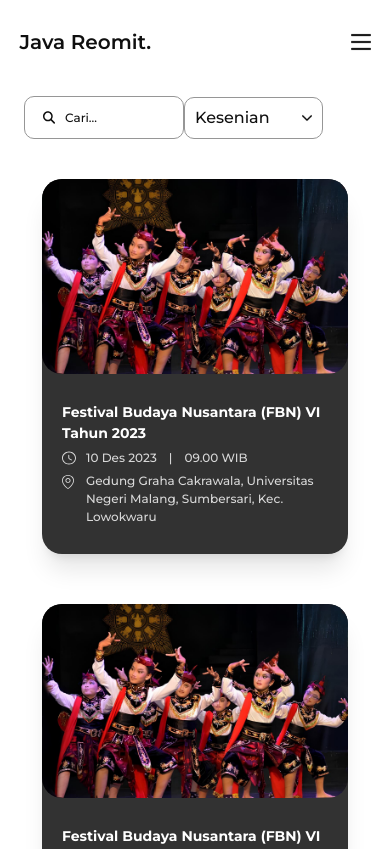
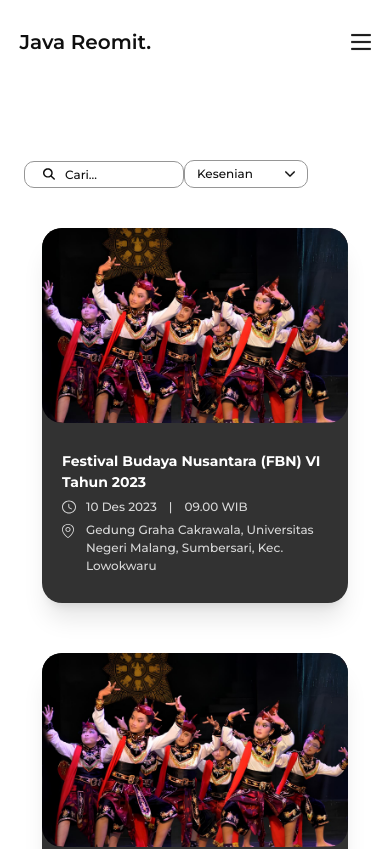
Before and after one commit to hmdnu/java-reomit, a Next.js app: page /kegiatan in a window 390 px wide. Shown: the top 849 px of the page. Built offline with nearby package versions, Linux system fonts and the light colour scheme.

Commit message:
fix: filter dropdown

```diff
--- a/app/kegiatan/page.tsx
+++ b/app/kegiatan/page.tsx
@@ -8,13 +8,13 @@ export const metadata = {
 
 export default function page() {
   return (
-    <section className="mt-24 md:mt-32 w-full md:w-[75%] m-auto">
+    <section className="mt-24 max-sm:mt-40 md:mt-32 w-full md:w-[75%] m-auto">
       <div>
         <div className="text-fontPrimary m-auto mx-6 sm:mx-16 sm:justify-between md:justify-start flex md:gap-[32px] items-center">
           <h1 className="hidden sm:text-h2 font-bold ">Event</h1>
           <SearchBar />
 
-          <FilterDropdown classValue="h-[]" title={"Kesenian"}>
+          <FilterDropdown classValue="sm:py-[7px] py-[4px] px-3 sm:text-h6 text-h7" title={"Kesenian"}>
             <FilterButton>Button 1</FilterButton>
             <FilterButton>Button 2</FilterButton>
             <FilterButton>Button 3</FilterButton>
--- a/components/FilterDropdown/FilterDropdown.tsx
+++ b/components/FilterDropdown/FilterDropdown.tsx
@@ -29,11 +29,10 @@ export default function FilterDropdown({ title, children, classValue }: Props) {
 
   return (
     <div className="relative z-10">
-      <div>
       <div
         id="drop-btn"
         onClick={() => isDropDown((prev) => !prev)}
-          className={`px-[10px] py-2 sm:px-3 sm:py-[14px] sm:w-[200px] sm:justify-between cursor-pointer border rounded-[10px] border-fontSecondary font-medium flex gap-8 items-center ${classValue}`}
+        className={`cursor-pointer border rounded-[10px] border-fontSecondary font-medium flex gap-8 ${classValue}`}
       >
         {title}
         <Image
@@ -43,7 +42,6 @@ export default function FilterDropdown({ title, children, classValue }: Props) {
           width={10}
           className={`${dropDown ? "rotate-180" : "rotate-0"}`}
         />
-        </div>
       </div>
 
       {/* dropdown container */}
--- a/components/Nav.tsx
+++ b/components/Nav.tsx
@@ -6,6 +6,7 @@ import Link from "next/link";
 import { usePathname } from "next/navigation";
 import { useEffect, useState } from "react";
 import { SearchBar } from ".";
+import { FilterButton, FilterDropdown } from "./FilterDropdown";
 
 export default function Nav() {
   const [view, setView] = useState(false);
@@ -42,7 +43,7 @@ export default function Nav() {
       setSearchBarNav(false);
     }
 
-    if (pathname == "/kegiatan" || pathname == "/artikel") {
+    if (pathname == "/artikel") {
       setFilterMobile(true);
     } else {
       setFilterMobile(false);
@@ -100,7 +101,7 @@ export default function Nav() {
         </div>
       </div>
 
-      {/* <div className="hidden sm:flex items-center m-auto w-[90%] mt-[20px] gap-5 ">
+      <div className="flex sm:hidden items-center m-auto w-[90%] mt-[20px] gap-5 ">
         {searchBarNav ? <SearchBar /> : null}
         {filterMobile ? (
           <FilterDropdown classValue="text-h7 rounded-[5px] h-[27px] px-4" title={"Kesenian"}>
@@ -109,7 +110,7 @@ export default function Nav() {
             <FilterButton classValue="text-h7">Button 3</FilterButton>
           </FilterDropdown>
         ) : null}
-      </div> */}
+      </div>
     </nav>
   );
 }
--- a/components/SearchBar.tsx
+++ b/components/SearchBar.tsx
@@ -6,7 +6,7 @@ export default function SearchBarEvent({ classValue }: { classValue?: string })
   return (
     <form
       onSubmit={(e) => e.preventDefault()}
-      className="flex gap-[10px] border sm:rounded-[10px] rounded-[10px] border-fontSecondary items-center sm:px-[24px] py-2 px-[18px]"
+      className="flex gap-[10px] border sm:rounded-[10px] rounded-[10px] border-fontSecondary items-center sm:px-[24px] py-0 px-[18px]"
     >
       <Image src={search} alt="search" className="sm:w-[20px] w-[12px]" />
       <input
```
Lines whose indentation alone changed are shown as unchanged.
